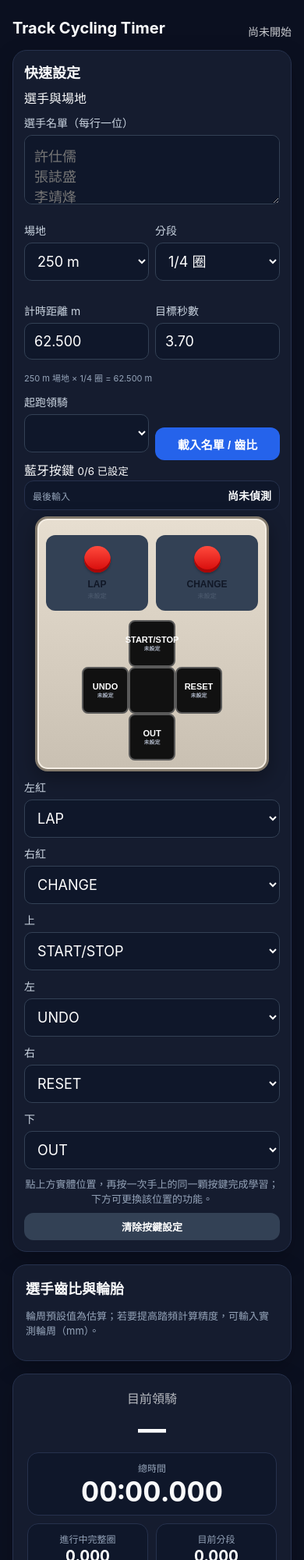
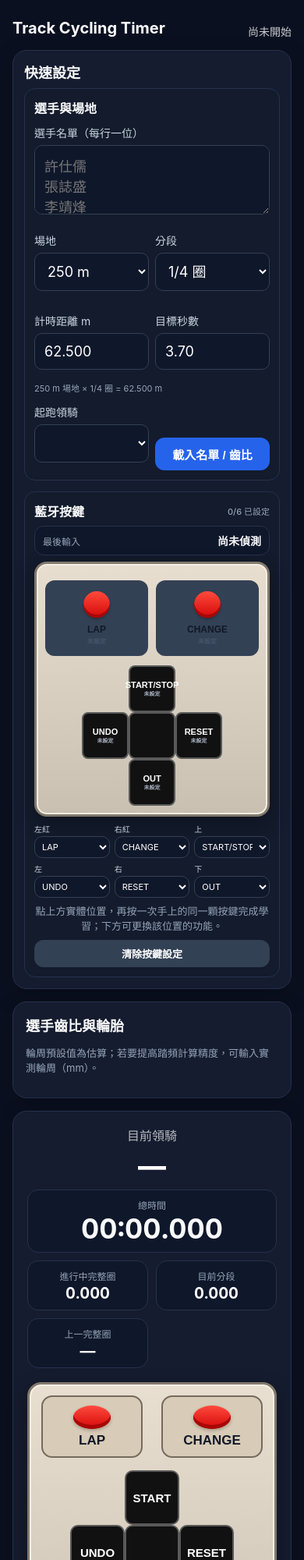
Before and after one commit to ahi0128/track-cycling-timer, a plain HTML site: page index.html in a window 390 px wide. Shown: the top 2000 px of the page at 78% size. Drawn offline with nearby package versions, Linux system fonts and the light colour scheme.

Commit message:
Force iPad two-column layout and physical controller geometry

```diff
--- a/styles.css
+++ b/styles.css
@@ -303,3 +303,62 @@ button:active{transform:scale(.99)}button.primary{background:#2563eb}button.acce
   .timer-red-button{width:120px;height:78px}
   .timer-dpad{width:210px;height:210px;grid-template-columns:70px 70px 70px;grid-template-rows:70px 70px 70px}
 }
+
+/* v22: fixed side-by-side quick settings on iPad landscape */
+.settings-columns-fixed{
+  display:grid;
+  grid-template-columns:minmax(0,1.25fr) minmax(420px,.75fr);
+  gap:14px;
+  align-items:stretch
+}
+.settings-panel{
+  border:1px solid #26314d;
+  border-radius:14px;
+  padding:12px;
+  background:#11182755;
+  min-width:0
+}
+.settings-panel-title{
+  display:flex;justify-content:space-between;align-items:center;
+  font-weight:800;font-size:16px;margin-bottom:7px
+}
+.settings-panel-title small{color:#94a3b8;font-size:11px;font-weight:500}
+.slot-action-grid{
+  display:grid;grid-template-columns:repeat(3,1fr);gap:6px;margin-top:8px
+}
+.slot-action-grid label{font-size:10px;margin:0}
+.slot-action-grid select{font-size:11px;padding:5px;margin-top:2px}
+.controller-shell-setup{max-width:320px}
+.slot-learn{cursor:pointer}
+.action-proxies{display:none!important}
+
+/* v22: stopwatch controller must keep physical geometry */
+.timer-controller-shell{display:block!important}
+.timer-red-row{display:flex!important;justify-content:center!important;gap:24px!important}
+.timer-red-button{display:flex!important;width:150px!important;height:92px!important;flex:0 0 150px!important}
+.timer-dpad{
+  display:grid!important;
+  width:270px!important;height:270px!important;
+  grid-template-columns:90px 90px 90px!important;
+  grid-template-rows:90px 90px 90px!important;
+  grid-template-areas:". up ." "left center right" ". down ."!important;
+}
+.timer-dpad-key{display:flex!important;width:90px!important;height:90px!important;margin:0!important}
+.timer-up{grid-area:up!important}.timer-left{grid-area:left!important}.timer-right{grid-area:right!important}.timer-down{grid-area:down!important}
+.timer-dpad-center{grid-area:center!important;width:90px;height:90px}
+.timer-slot-button{touch-action:manipulation}
+
+/* Use iPad landscape width instead of leaving a blank right side */
+@media(min-width:900px){
+  .app{max-width:1480px!important}
+  #quickSettings,.timer-console,#gearCard{width:100%}
+}
+@media(max-width:1050px){
+  .settings-columns-fixed{grid-template-columns:1fr}
+}
+@media(max-width:899px){
+  .timer-red-button{width:130px!important;height:80px!important;flex-basis:130px!important}
+  .timer-dpad{width:210px!important;height:210px!important;grid-template-columns:70px 70px 70px!important;grid-template-rows:70px 70px 70px!important}
+  .timer-dpad-key{width:70px!important;height:70px!important}
+  .timer-dpad-center{width:70px;height:70px}
+}
```
